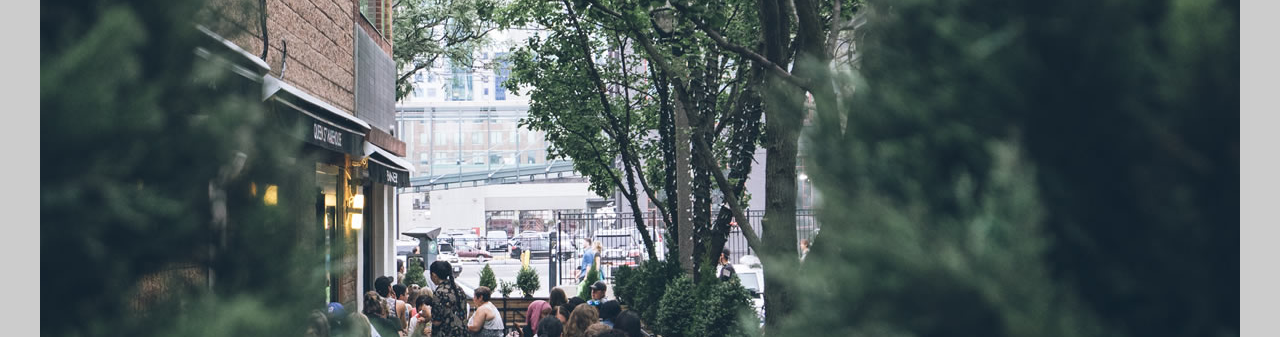
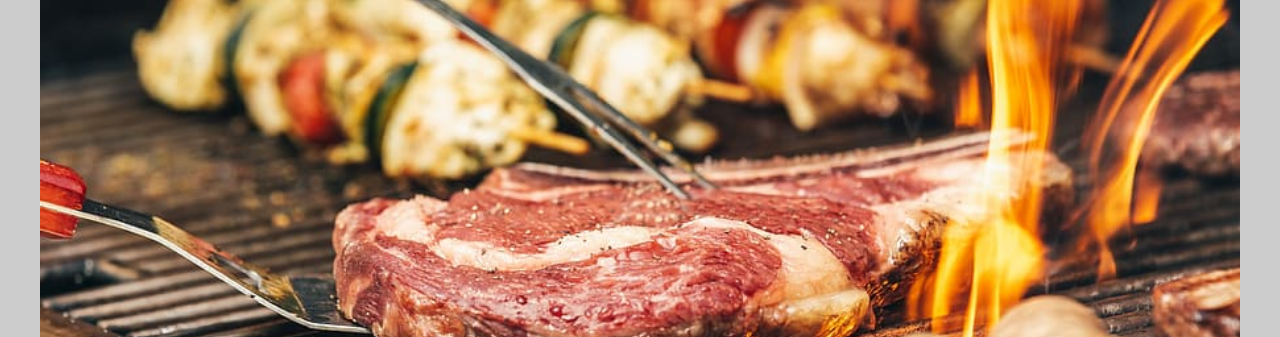
Before and after one commit to webdevgus/Totos-BBQ, a plain HTML site: page about.html in a window 1280 px wide. Shown: the top 337 px of the page. Drawn offline with nearby package versions, Linux system fonts and the light colour scheme.

Commit message:
last time i swear bruh

```diff
--- a/about.html
+++ b/about.html
@@ -5,7 +5,7 @@
 	<meta charset="UTF-8" />
     <meta name="viewport" content="width=device-width, initial-scale=1.0" />
     <meta http-equiv="X-UA-Compatible" content="ie=edge" />
-    <title>Toto's BBQ</title>
+    <title>Toto's BBQ Express</title>
     <link href="https://fonts.googleapis.com/css?family=Open+Sans:300,400" rel="stylesheet" />
     <link href="css/all.min.css" rel="stylesheet" />
 	<link href="css/templatemo-style.css" rel="stylesheet" />
@@ -17,7 +17,7 @@
 	<!-- Top box -->
 		<!-- Logo & Site Name -->
 		<div class="placeholder">
-			<div class="parallax-window" data-parallax="scroll" data-image-src="img/simple-house-01.jpg">
+			<div class="parallax-window" data-parallax="scroll" data-image-src="img/BBQ-gallery/background.jpg">
 				<div class="tm-header">
 					<div class="row tm-header-inner">
 						<div class="col-md-6 col-12">
```
Also changed, not shown: contact.html (+2 -2 lines), index.html (+2 -2 lines), img/BBQ-gallery/background.jpg (added), 3 other files.
